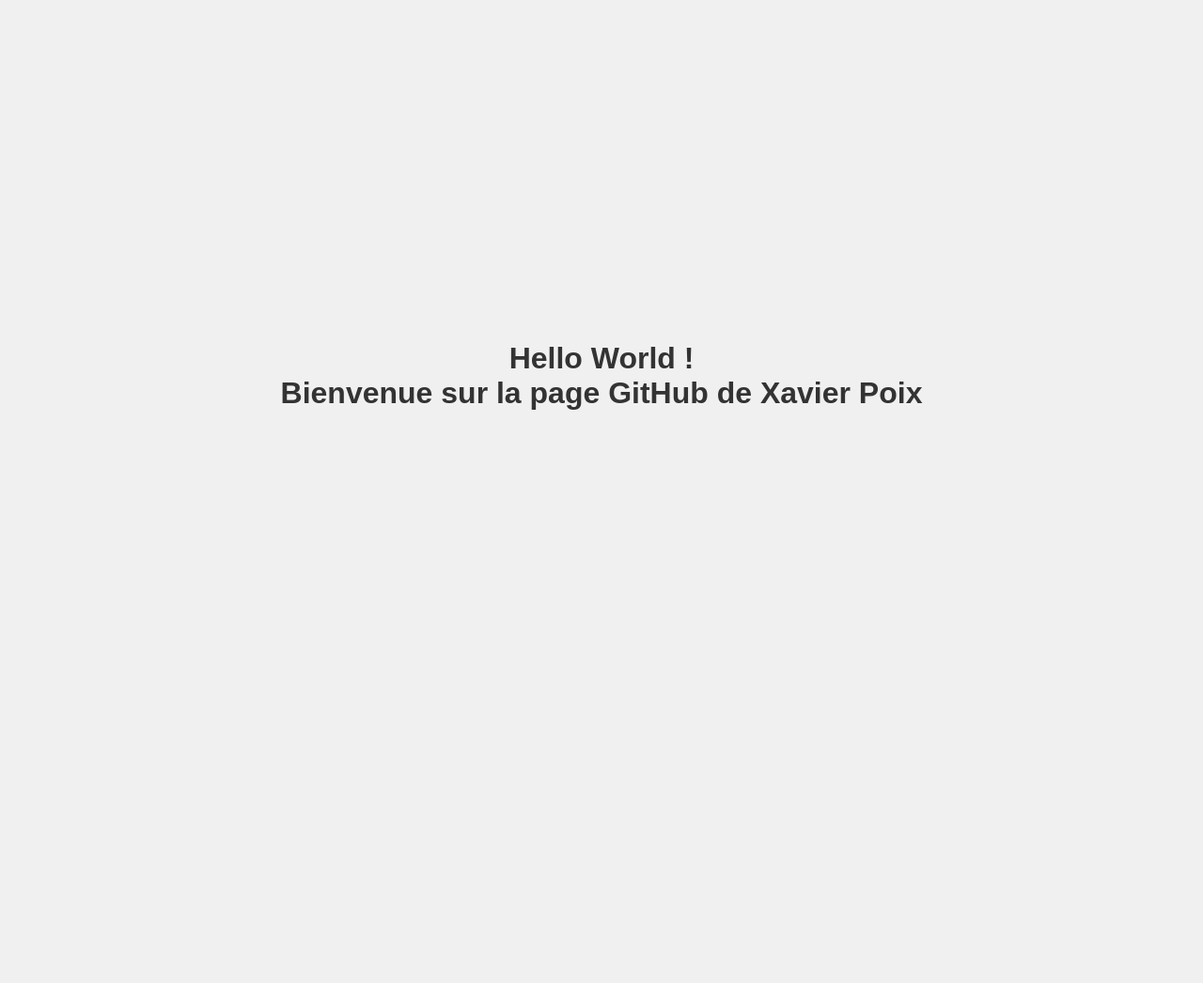
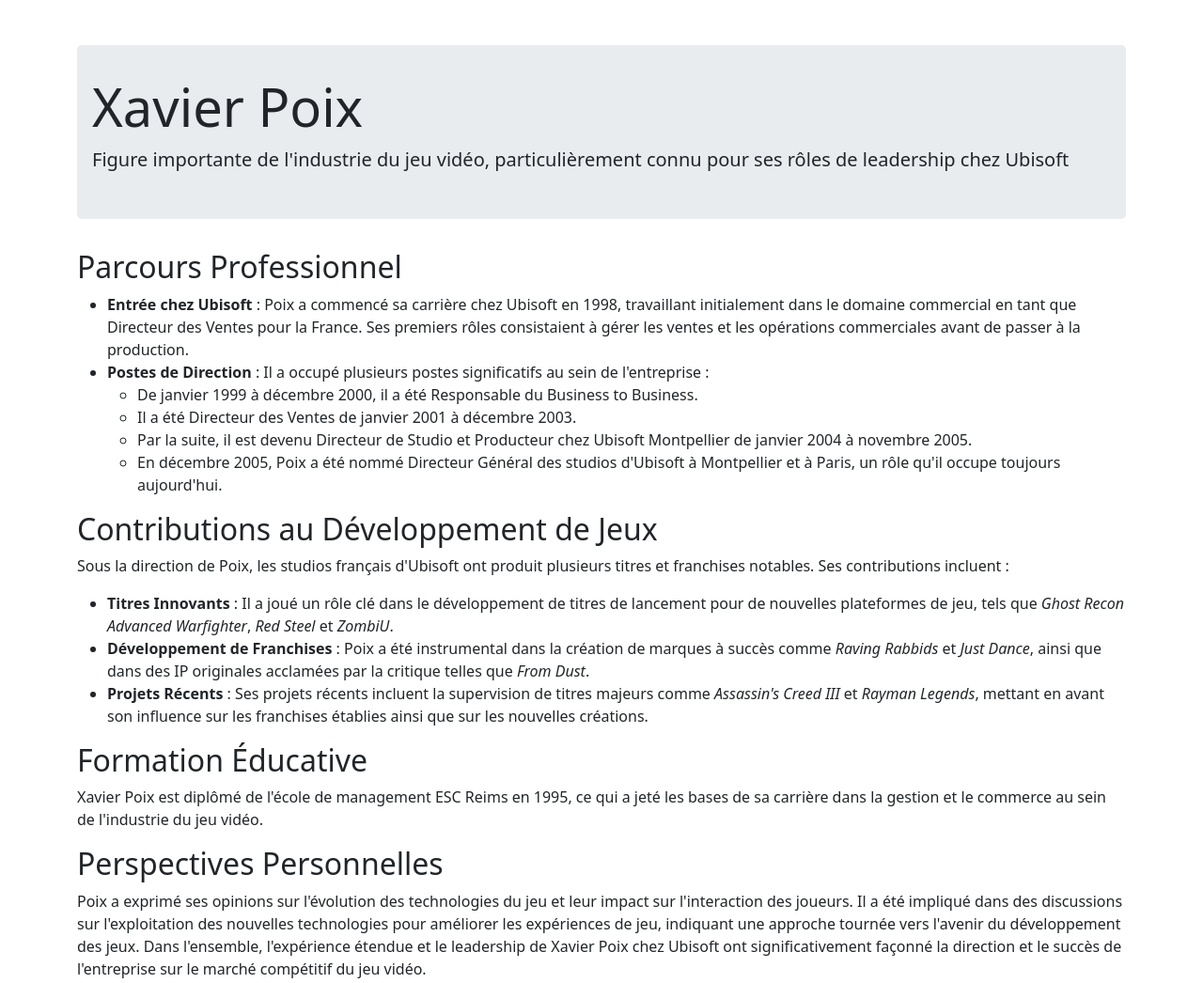
Before and after one commit to xavierpoix/xavierpoix.github.io, a plain HTML site: page index.html in a window 1280 px wide. Shown: the whole page at 94% size. Before the commit the page ends 800 px from the top, so only its background shows below. Drawn offline with nearby package versions, Linux system fonts and the light colour scheme.

Commit message:
Mise à jour de la page avec le profil de Xavier Poix

```diff
--- a/index.html
+++ b/index.html
@@ -3,24 +3,52 @@
 <head>
     <meta charset="UTF-8">
     <meta name="viewport" content="width=device-width, initial-scale=1.0">
-    <title>Xavier Poix - GitHub Page</title>
+    <title>Xavier Poix - Profil Professionnel</title>
+    <link href="https://cdn.jsdelivr.net/npm/bootstrap@5.3.0-alpha1/dist/css/bootstrap.min.css" rel="stylesheet">
     <style>
-        body {
-            font-family: Arial, sans-serif;
-            display: flex;
-            justify-content: center;
-            align-items: center;
-            height: 100vh;
-            margin: 0;
-            background-color: #f0f0f0;
-        }
-        h1 {
-            color: #333;
-            text-align: center;
+        .jumbotron {
+            padding: 2rem 1rem;
+            margin-bottom: 2rem;
+            background-color: #e9ecef;
+            border-radius: .3rem;
         }
     </style>
 </head>
 <body>
-    <h1>Hello World !<br>Bienvenue sur la page GitHub de Xavier Poix</h1>
+    <div class="container mt-5">
+        <div class="jumbotron">
+            <h1 class="display-4">Xavier Poix</h1>
+            <p class="lead">Figure importante de l'industrie du jeu vidéo, particulièrement connu pour ses rôles de leadership chez Ubisoft</p>
+        </div>
+
+        <h2>Parcours Professionnel</h2>
+        <ul>
+            <li><strong>Entrée chez Ubisoft</strong> : Poix a commencé sa carrière chez Ubisoft en 1998, travaillant initialement dans le domaine commercial en tant que Directeur des Ventes pour la France. Ses premiers rôles consistaient à gérer les ventes et les opérations commerciales avant de passer à la production.</li>
+            <li><strong>Postes de Direction</strong> : Il a occupé plusieurs postes significatifs au sein de l'entreprise :
+                <ul>
+                    <li>De janvier 1999 à décembre 2000, il a été Responsable du Business to Business.</li>
+                    <li>Il a été Directeur des Ventes de janvier 2001 à décembre 2003.</li>
+                    <li>Par la suite, il est devenu Directeur de Studio et Producteur chez Ubisoft Montpellier de janvier 2004 à novembre 2005.</li>
+                    <li>En décembre 2005, Poix a été nommé Directeur Général des studios d'Ubisoft à Montpellier et à Paris, un rôle qu'il occupe toujours aujourd'hui.</li>
+                </ul>
+            </li>
+        </ul>
+
+        <h2>Contributions au Développement de Jeux</h2>
+        <p>Sous la direction de Poix, les studios français d'Ubisoft ont produit plusieurs titres et franchises notables. Ses contributions incluent :</p>
+        <ul>
+            <li><strong>Titres Innovants</strong> : Il a joué un rôle clé dans le développement de titres de lancement pour de nouvelles plateformes de jeu, tels que <em>Ghost Recon Advanced Warfighter</em>, <em>Red Steel</em> et <em>ZombiU</em>.</li>
+            <li><strong>Développement de Franchises</strong> : Poix a été instrumental dans la création de marques à succès comme <em>Raving Rabbids</em> et <em>Just Dance</em>, ainsi que dans des IP originales acclamées par la critique telles que <em>From Dust</em>.</li>
+            <li><strong>Projets Récents</strong> : Ses projets récents incluent la supervision de titres majeurs comme <em>Assassin's Creed III</em> et <em>Rayman Legends</em>, mettant en avant son influence sur les franchises établies ainsi que sur les nouvelles créations.</li>
+        </ul>
+
+        <h2>Formation Éducative</h2>
+        <p>Xavier Poix est diplômé de l'école de management ESC Reims en 1995, ce qui a jeté les bases de sa carrière dans la gestion et le commerce au sein de l'industrie du jeu vidéo.</p>
+
+        <h2>Perspectives Personnelles</h2>
+        <p>Poix a exprimé ses opinions sur l'évolution des technologies du jeu et leur impact sur l'interaction des joueurs. Il a été impliqué dans des discussions sur l'exploitation des nouvelles technologies pour améliorer les expériences de jeu, indiquant une approche tournée vers l'avenir du développement des jeux. Dans l'ensemble, l'expérience étendue et le leadership de Xavier Poix chez Ubisoft ont significativement façonné la direction et le succès de l'entreprise sur le marché compétitif du jeu vidéo.</p>
+    </div>
+
+    <script src="https://cdn.jsdelivr.net/npm/bootstrap@5.3.0-alpha1/dist/js/bootstrap.bundle.min.js"></script>
 </body>
 </html>
```
